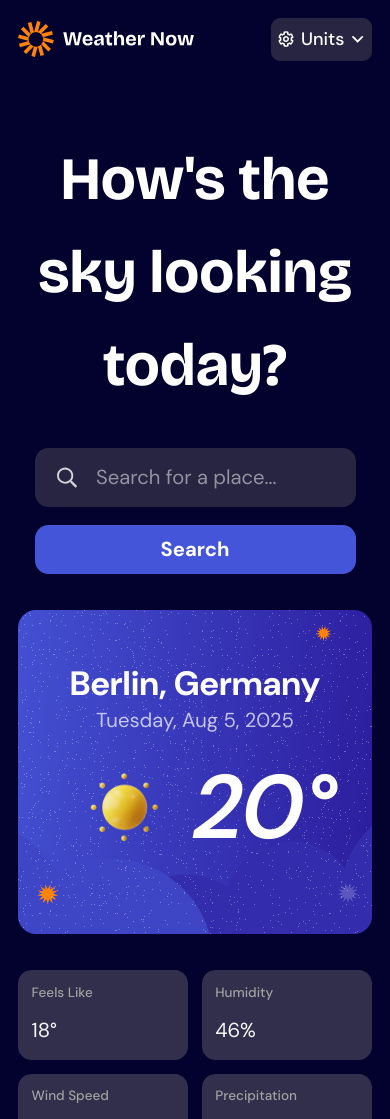
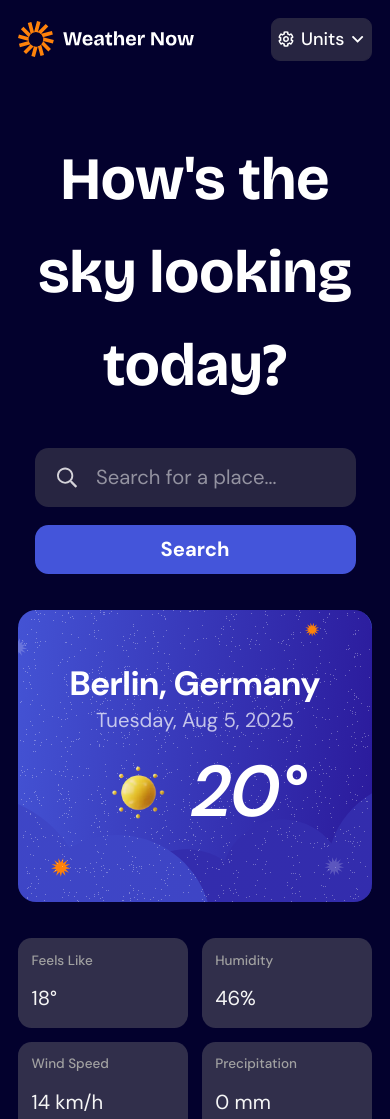
Before and after one commit to TonyFred-code/weather-app, a React (Vite) app: page / in a window 390 px wide. Shown: the top 1119 px of the page. Built offline with nearby package versions, Linux system fonts and the light colour scheme.

Commit message:
style: reduce font size on smaller screens

```diff
--- a/src/components/WeatherSummary.jsx
+++ b/src/components/WeatherSummary.jsx
@@ -1,16 +1,18 @@
 export default function WeatherSummary() {
   return (
     <section className="lg:col-span-2 space-y-8">
-      <div className="bg-blue-500 rounded-2xl bg-[url('/images/bg-today-small.svg')] md:bg-[url('/images/bg-today-large.svg')] bg-no-repeat bg-cover  md:bg-cover bg-center px-8 py-12 flex flex-col md:flex-row">
+      <div className="bg-blue-500 rounded-2xl bg-[url('/images/bg-today-small.svg')] md:bg-[url('/images/bg-today-large.svg')] bg-no-repeat bg-cover bg-center py-12 md:px-8 md:py-14 flex flex-col md:flex-row items-center justify-between">
         <div className="*:text-center">
           <p className="capitalize text-3xl font-bold">berlin, germany</p>
           <p className="text-neutral-0 opacity-70">Tuesday, Aug 5, 2025</p>
         </div>
         <div className="flex items-center justify-around">
-          <span className="size-32">
+          <span className="size-24 md:size-32">
             <img src="/images/icon-sunny.webp" alt="" />
           </span>
-          <span className="text-[90px] font-extrabold italic">20°</span>
+          <span className="text-[72px] md:text-[90px] font-extrabold italic">
+            20°
+          </span>
         </div>
       </div>
       <div className="*:rounded-xl *:bg-neutral-700 *:flex *:flex-col grid grid-cols-2 md:grid-cols-4 *:gap-3 *:flex-1 gap-3 *:p-3">
```
